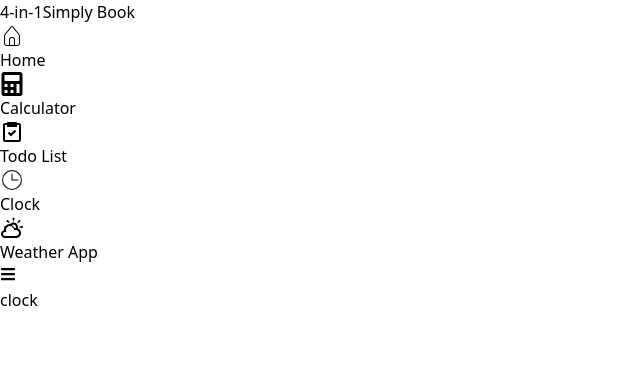
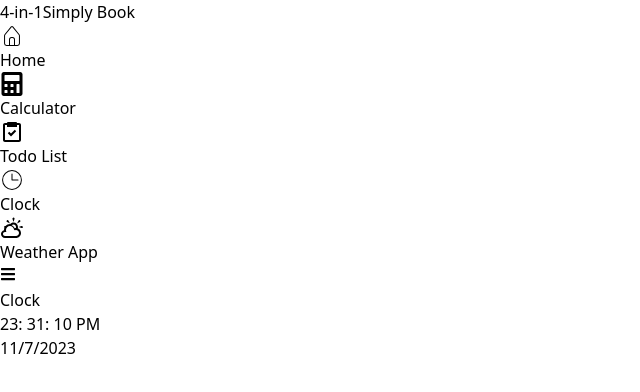
Before and after one commit to nm1008/4-in-1, a React (Vite) app: page /clock in a window 1280 px wide. Shown: the top 392 px of the page, without its empty margins (0-640 px from the left). Built offline with nearby package versions, Linux system fonts and the light colour scheme.

Commit message:
added clock page

```diff
--- a/src/pages/Clock/Clock.jsx
+++ b/src/pages/Clock/Clock.jsx
@@ -1,8 +1,58 @@
+import { useEffect, useState } from "react";
+import Button from "../../components/Button";
+
 const Clock = () => {
+  const [date, setDate] = useState("");
+  const [month, setMonth] = useState("");
+  const [year, setYear] = useState("");
+  const [hours, setHours] = useState("");
+  const [minutes, setMinutes] = useState("");
+  const [seconds, setSeconds] = useState("");
+
+  useEffect(() => {
+    const updateTime = () => {
+      const d = new Date();
+      setDate(d.getDate());
+      setMonth(d.getMonth());
+      setYear(d.getFullYear());
+      setHours(d.getHours());
+      setMinutes(d.getMinutes());
+      setSeconds(() => {
+        if (d.getSeconds() < 10) {
+          return `0${d.getSeconds()}`;
+        } else {
+          return d.getSeconds();
+        }
+      });
+    };
+
+    setInterval(updateTime, 1000);
+    updateTime();
+  }, [hours, minutes, seconds]);
+
   return (
-    <div>
-      <h1>clock</h1>
-    </div>
+    <section className="container mx-auto ">
+      <div className=" flex flex-col items-center justify-center mt-12 px-6 py-8 lg:py-0 ">
+        <a
+          href="#"
+          className="text-black flex items-center mb-6 text-2xl font-semibold "
+        >
+          Clock
+        </a>
+        <div className="w-full bg-white rounded-lg shadow dark:border md:mt-0 sm:max-w-lg xl:p-0">
+          <div className=" space-y-4 md:space-y-6 sm:p-8">
+            <div className="flex gap-10 justify-center flex-col items-center">
+              <h1 className="text-3xl font-bold">
+                {hours}: {minutes}: {seconds} {hours < 12 ? "AM" : "PM"}
+              </h1>
+              <h1>
+                {month}/{date}/{year}
+              </h1>
+            </div>
+          </div>
+        </div>
+      </div>
+    </section>
   );
 };
 
```
